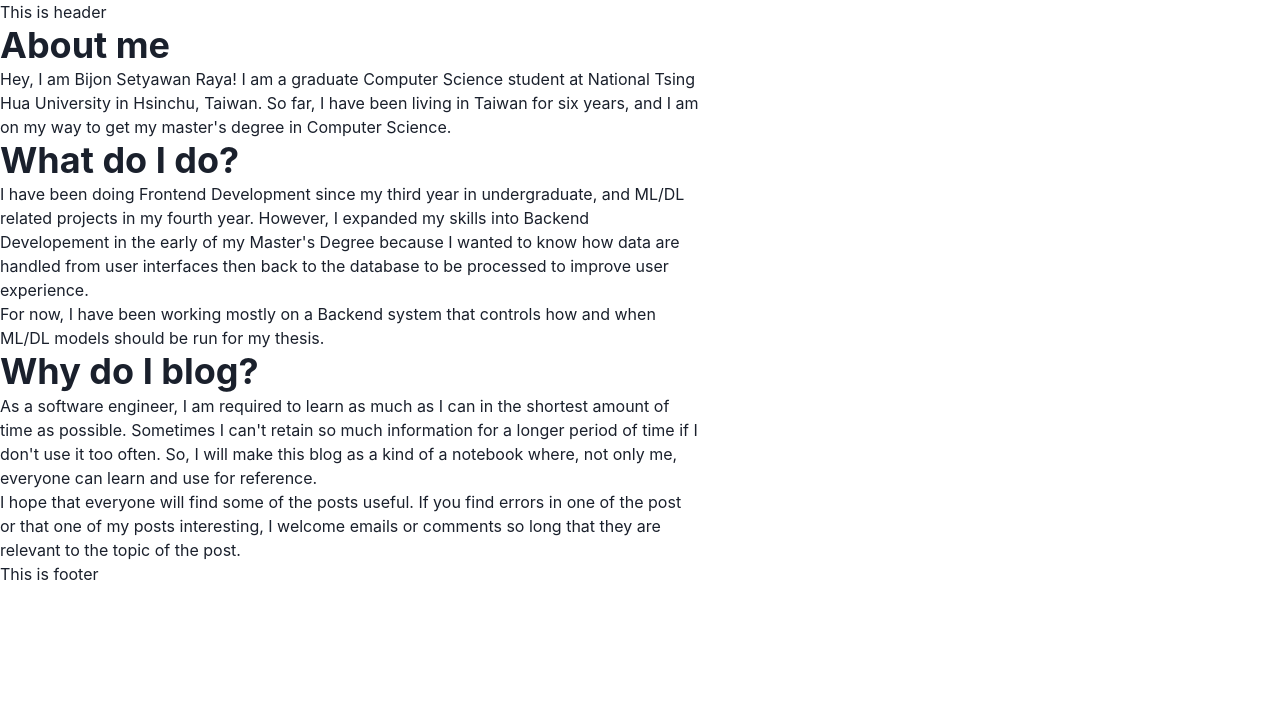
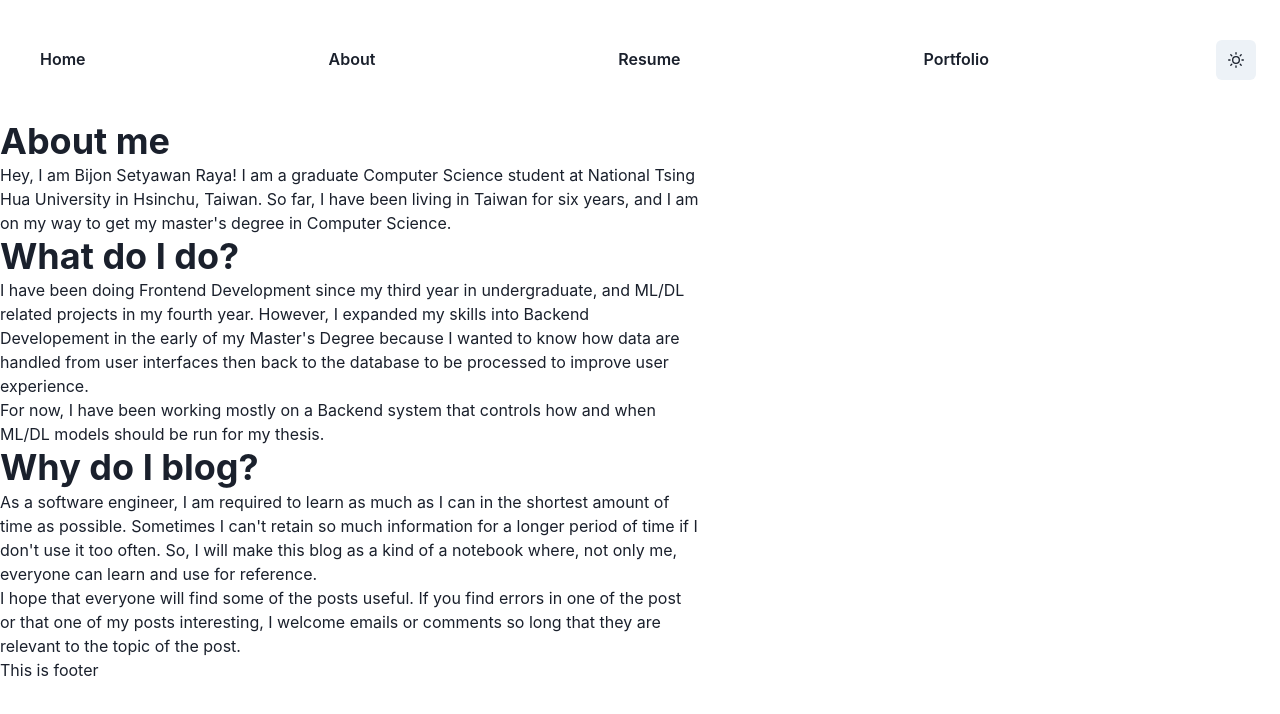
Before and after one commit to bsraya/bsraya, a Next.js app: page /about in a window 1280 px wide. Shown: the top 714 px of the page. Built offline with nearby package versions, Linux system fonts and the light colour scheme.

Commit message:
feat: link and dark/light mode button

```diff
--- a/components/Header.tsx
+++ b/components/Header.tsx
@@ -1,10 +1,55 @@
 import * as React from 'react'
+import { Button, Flex } from '@chakra-ui/react'
+import Link from 'next/link'
+import styled from '@emotion/styled'
+import Switch from './Switch'
 
 const Header: React.FC = () => {
+    const navHoverBg = 'gray.600'
+
+    const Nav = styled(Flex)`
+        position: sticky;
+        z-index: 10;
+        top: 0;
+        backdrop-filter: saturate(180%) blur(20px);
+        transition: height .5s, line-height .5s;
+    `
+
     return (
-        <div>
-            This is header
-        </div>
+        <Flex
+            flexDirection="row"
+            justifyContent="space-between"
+            alignItems="center"
+            minWidth={768}
+            as="nav"
+            px={[2, 6, 6]}
+            py={2}
+            mt={8}
+            mb={[0, 0, 8]}
+            mx="auto"
+        >
+            <Link href="/">
+                <Button as="a" variant="ghost" p={[1, 2, 4]} _hover={{ backgroundColor: navHoverBg }}>
+                    Home
+                </Button>
+            </Link>
+            <Link href="/about">
+                <Button as="a" variant="ghost" p={[1, 2, 4]} _hover={{ backgroundColor: navHoverBg }}>
+                    About
+                </Button>
+            </Link>
+            <Link href="/resume">
+                <Button as="a" variant="ghost" p={[1, 2, 4]} _hover={{ backgroundColor: navHoverBg }}>
+                    Resume
+                </Button>
+            </Link>
+            <Link href="/portfolio">
+                <Button as="a" variant="ghost" p={[1, 2, 4]} _hover={{ backgroundColor: navHoverBg }}>
+                    Portfolio
+                </Button>
+            </Link>
+            <Switch />
+        </Flex>
     );
 }
 
```
